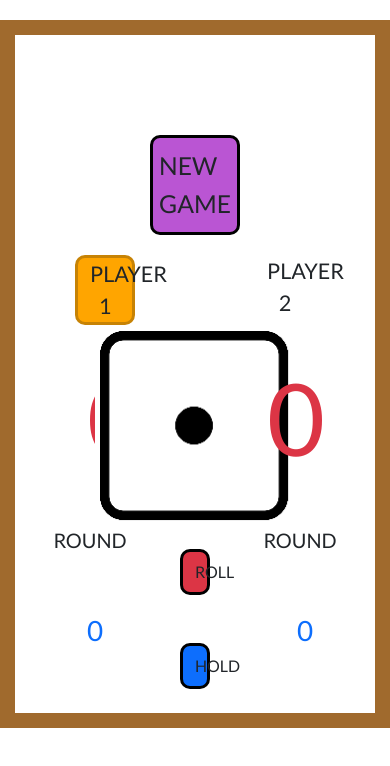
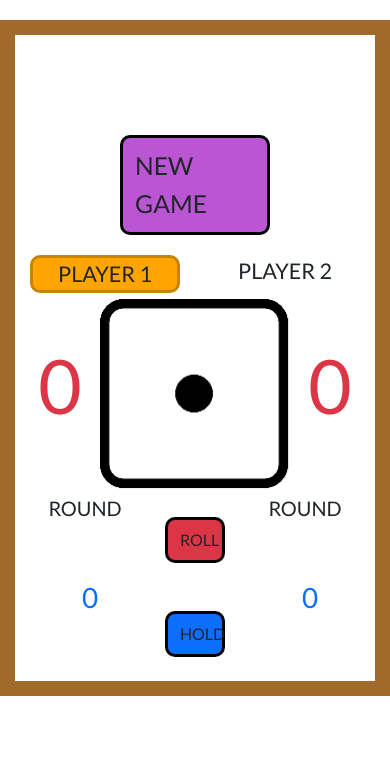
Before and after one commit to Thioni/DiceGame, a plain HTML site: page Index.html in a window 390 px wide. Drawn offline with nearby package versions, Linux system fonts and the light colour scheme.

Commit message:
Bootstrap: modifs classes responsives

```diff
--- a/Index.html
+++ b/Index.html
@@ -15,7 +15,7 @@
 <!-- NEW GAME BUTTON -->
 
     <div class="row justify-content-center">
-      <div id="newGame" class="col-3 d-flex justify-content-center align-items-center fs-2 framed noHighlight">
+      <div id="newGame" class="col-5 col-lg-3 d-flex justify-content-center align-items-center fs-2 framed noHighlight">
         <p class="my-2">NEW GAME</p>
       </div>
     </div>
@@ -23,20 +23,20 @@
 <!-- INDICATEUR DE JOUEUR -->
 
     <div class="row justify-content-around text-center">
-      <div id="playerOne" class="active col-2 fs-4">PLAYER 1</div>
-      <div id="playerTwo" class="col-2 fs-4">PLAYER 2</div>
+      <div id="playerOne" class="active col-5 col-lg-2 fs-4">PLAYER 1</div>
+      <div id="playerTwo" class="col-5 col-lg-2 fs-4">PLAYER 2</div>
     </div>
 
 <!-- SCORE FINAUX -->
 
     <div class="row justify-content-center align-items-center text-center">
-      <div id="playerOneRound" class="col-2">
+      <div id="playerOneRound" class="col-3 col-lg-2">
         <p id="totalScoreOne" class="text-danger">0</p>
       </div>
-      <div class="col-4 d-flex justify-content-center">
+      <div class="col-6 col-lg-4 d-flex justify-content-center">
         <img id="die" src="Images/dice1.png" alt="Score 1" width="200" height="200">
       </div>
-      <div id="playerTwoRound" class="col-2">
+      <div id="playerTwoRound" class="col-3 col-lg-2">
         <p id="totalScoreTwo" class="text-danger">0</p>
       </div>
     </div>
@@ -57,7 +57,7 @@
 
 <!-- ROLL ET HOLD -->
 
-      <div class="col-1">
+      <div class="col-2 col-lg-1">
         <div class="row row-cols-1">
           <div id="roll" class="col text-center my-4 framed noHighlight">
             <p class="my-2">ROLL</p>
--- a/style.css
+++ b/style.css
@@ -32,7 +32,7 @@ body {
 }
 
 #totalScoreOne, #totalScoreTwo {
-  font-size: 100px;
+  font-size: 75px;
 }
 
 .pot {
@@ -53,3 +53,9 @@ body {
   background-color:rgb(63, 63, 63);
   color: white;
 }
+
+@media screen and (min-width : 576px) {
+  #totalScoreOne, #totalScoreTwo {
+    font-size: 100px;
+  }
+}
```
